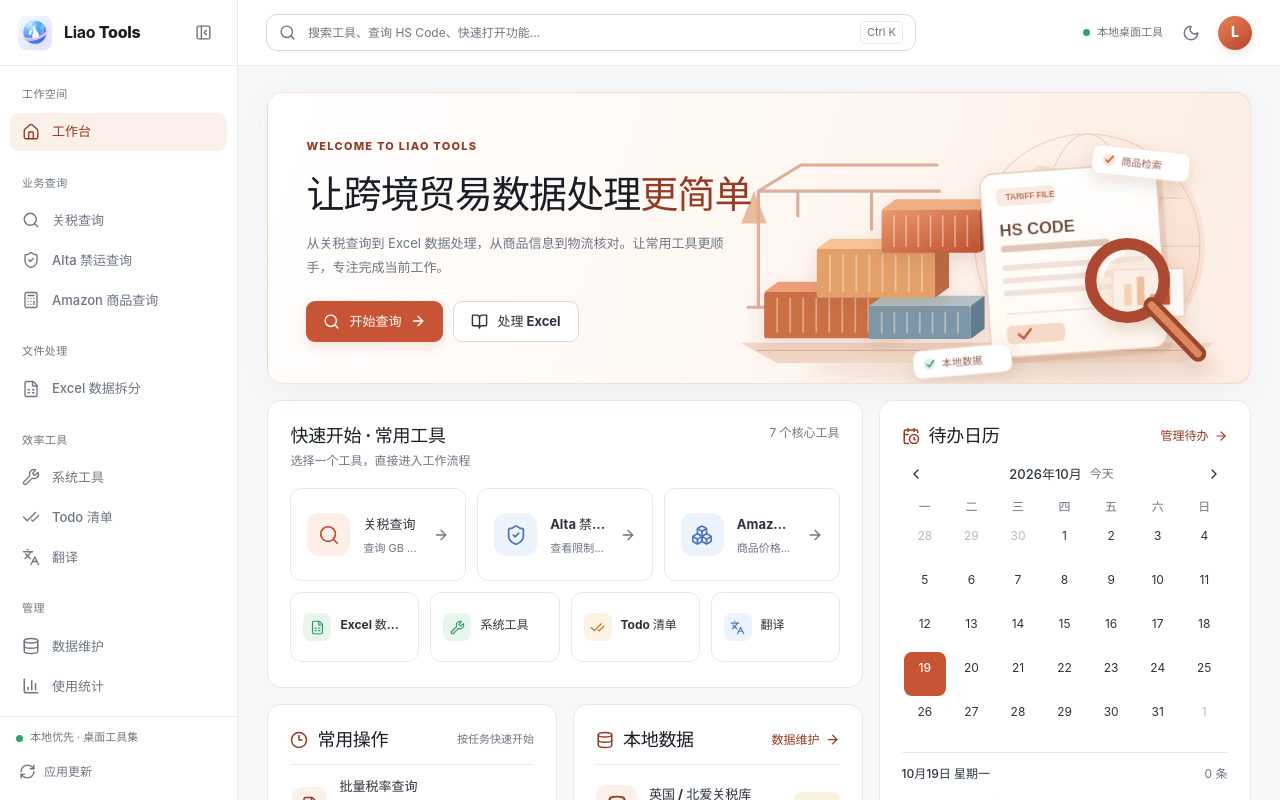
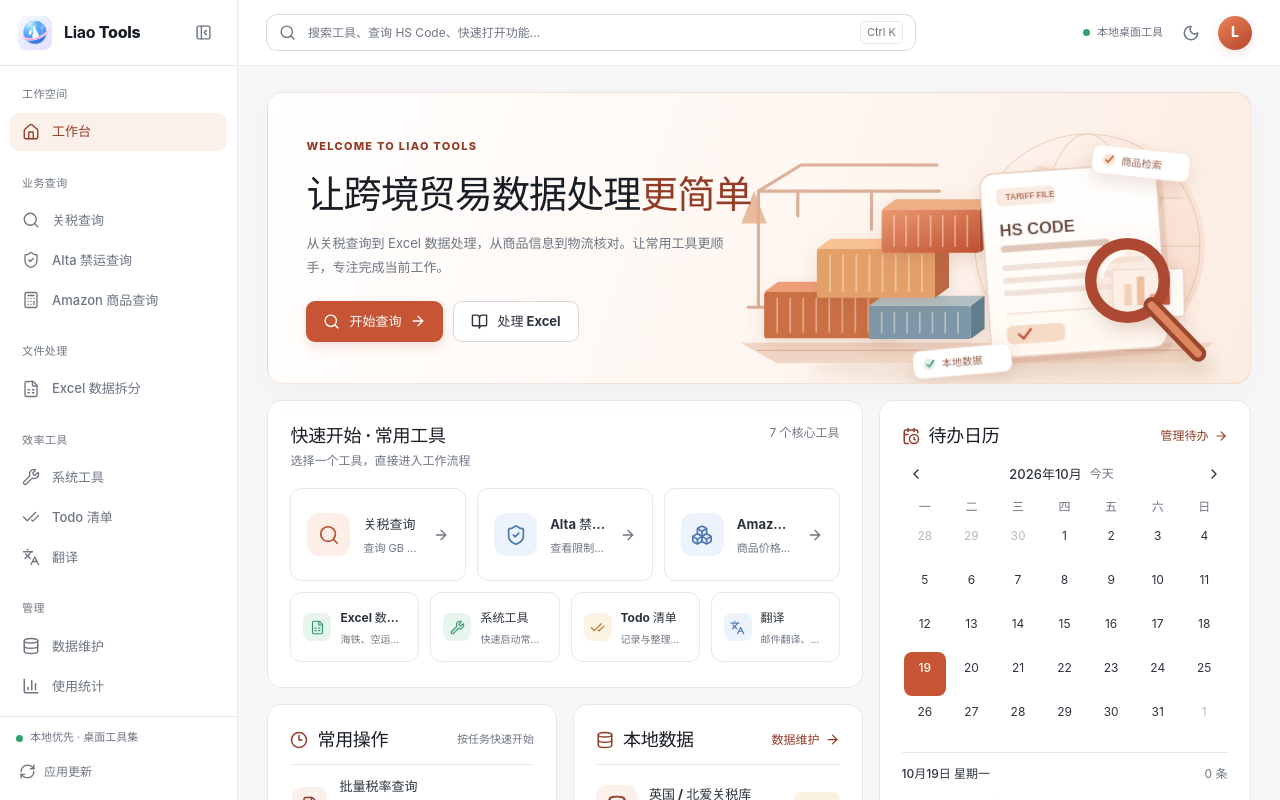
Before and after one commit to liao-works/liao-tools, a React (Vite) app: page / in a window 1280 px wide. Built offline with nearby package versions, Linux system fonts and the light colour scheme; the HTML template or start-up script is replaced by a standard one.

Commit message:
fix(home): 紧凑小卡恢复说明文字（单行省略）

```diff
--- a/src/styles/workspace.css
+++ b/src/styles/workspace.css
@@ -106,7 +106,7 @@
   .lt-home--with-rail .lt-tools-grid--balanced .lt-tool-tile:nth-child(n+4) .lt-tool-icon {width:28px;height:28px;border-radius:8px}
   .lt-home--with-rail .lt-tools-grid--balanced .lt-tool-tile:nth-child(n+4) .lt-tool-icon svg {width:15px;height:15px}
   .lt-home--with-rail .lt-tools-grid--balanced .lt-tool-tile:nth-child(n+4) .lt-tool-info strong {font-size:12px;white-space:nowrap;overflow:hidden;text-overflow:ellipsis}
-  .lt-home--with-rail .lt-tools-grid--balanced .lt-tool-tile:nth-child(n+4) .lt-tool-info small {display:none}
+  .lt-home--with-rail .lt-tools-grid--balanced .lt-tool-tile:nth-child(n+4) .lt-tool-info small {display:block;font-size:10px;white-space:nowrap;overflow:hidden;text-overflow:ellipsis}
   .lt-home--with-rail .lt-tools-grid--balanced .lt-tool-tile:nth-child(n+4) .lt-tool-arrow {display:none}
 }
 .lt-home .lt-section-heading p {white-space:nowrap;overflow:hidden;text-overflow:ellipsis}
```
